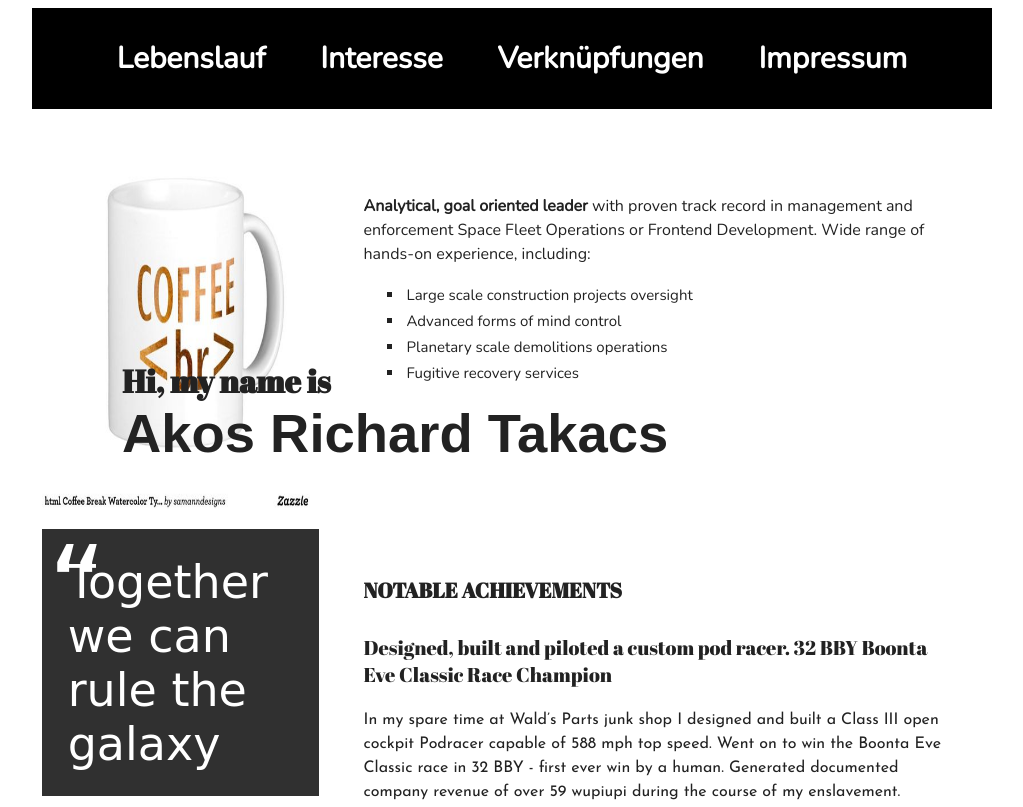
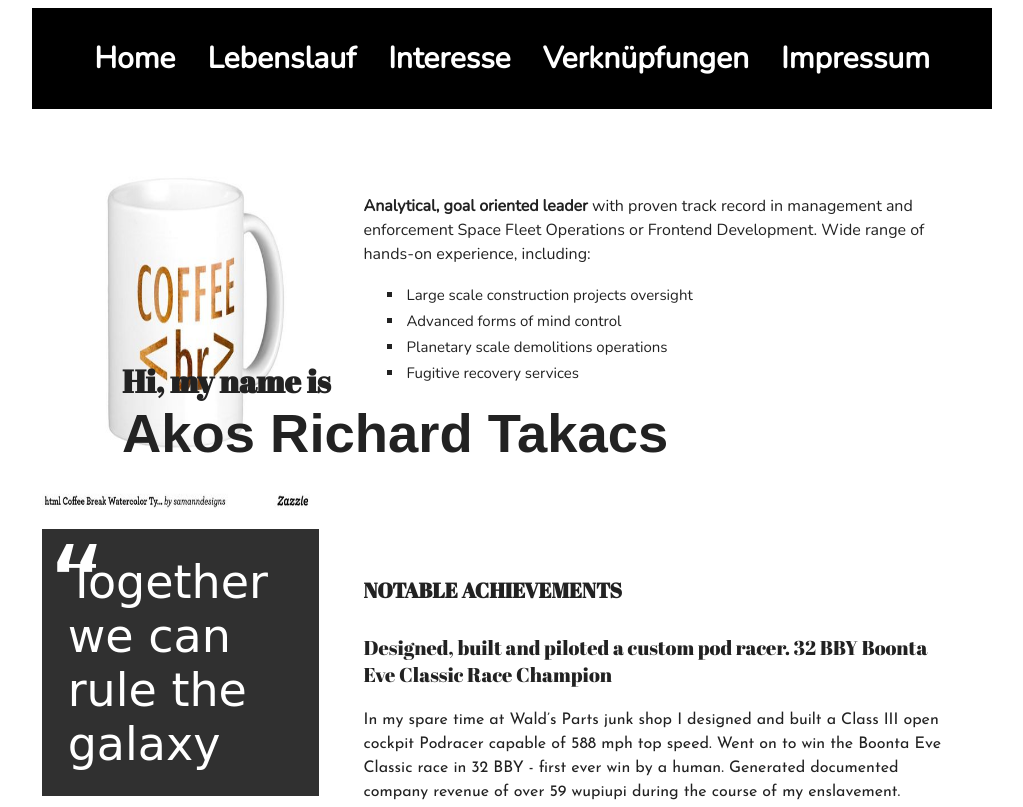
Before and after one commit to akkotakacs/akkotakacs.github.io, a plain HTML site: page index.html in a window 1280 px wide. Shown: the top 807 px of the page, without its empty margins (128-1151 px from the left). Drawn offline with nearby package versions, Linux system fonts and the light colour scheme; a web font is replaced by a local one.

Commit message:
Update index.html

```diff
--- a/index.html
+++ b/index.html
@@ -14,6 +14,7 @@
 <body>
   <!-- partial:index.partial.html -->
   <header>
+  	<div class="header"><a href="./index.html">Home</a></div>
     <div class="header"><a href="">Lebenslauf</a></div>
     <div class="header"><a href="">Interesse</a></div>
     <div class="header"><a href="./counter.html">Verknüpfungen</a></div>
```
